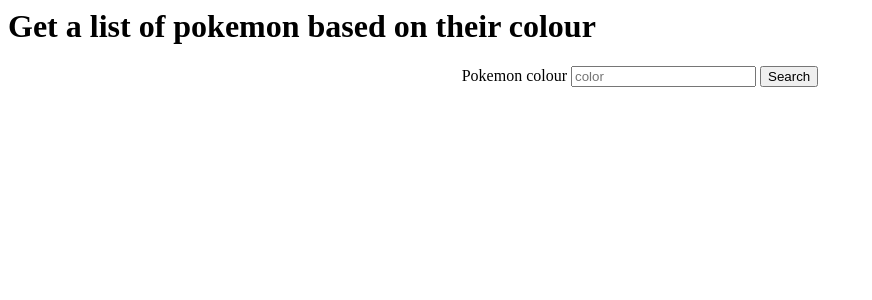
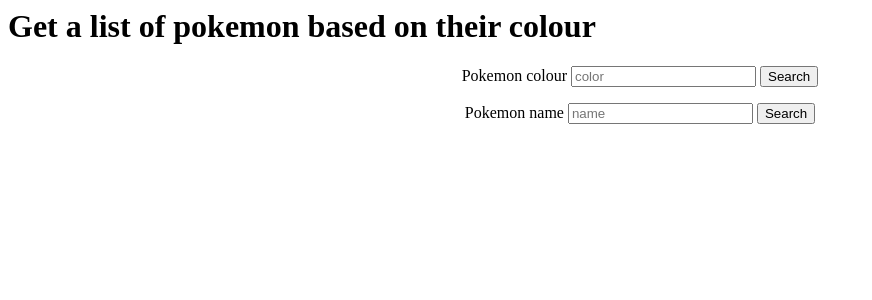
Before and after one commit to Blair-Young/100DaysOfWeb, a Flask app: page /pokemon in a window 1280 px wide. Shown: the top 300 px of the page, without its empty margins (0-872 px from the left). Run offline with Flask 2, Linux system fonts and the light colour scheme.

Commit message:
Day 17 HTML<>Flask logic plus mimic API call for form interaction practice

```diff
--- a/017-020-flask_apis/program/routes.py
+++ b/017-020-flask_apis/program/routes.py
@@ -23,17 +23,34 @@
 	pokemon = []
 	if request.method == 'POST' and 'pokecolour' in request.form:
 		colour = request.form.get('pokecolour')
-		print(colour)
 		pokemon = get_pokemon_based_on_color(colour)
-	return render_template('pokemon.html', pokemon=pokemon)
+		if pokemon:
+			return render_template('pokemon.html', pokemon=pokemon, error=None)
+		return render_template('pokemon.html', pokemon=None, error=400)
+	elif request.method == 'POST' and 'pokename' in request.form:
+		name = request.form.get('pokename')
+		coolpoke = get_is_it_a_cool_pokemon(name)
+		print(coolpoke)
+		return render_template('pokemon.html', coolpoke=coolpoke)
+	return render_template('pokemon.html')
+
 
 def get_pokemon_based_on_color(colour):
-	endpoint = f'https://pokeapi.co/api/v2/pokemon-color/{colour.lower()}/'
-	r = requests.get(endpoint)
-	pokemon = []
-	for i in r.json()['pokemon_species']:
-		pokemon.append(i['name'])
-	return pokemon
+	valid_colours = ['red', 'blue', 'brown', 'black', 'green', 'yellow']
+	if colour in valid_colours:
+		endpoint = f'https://pokeapi.co/api/v2/pokemon-color/{colour.lower()}/'
+		r = requests.get(endpoint)
+		pokemon = []
+		for i in r.json()['pokemon_species']:
+			pokemon.append(i['name'])
+		return pokemon
+
+def get_is_it_a_cool_pokemon(name):
+	print(name)
+	if name =='arcanine':
+		return 'yes'
+	return 'no'
+
 
 def get_chuck_quote():
 	r = requests.get('https://api.chucknorris.io/jokes/random')
--- a/017-020-flask_apis/program/templates/pokemon.html
+++ b/017-020-flask_apis/program/templates/pokemon.html
@@ -1,9 +1,15 @@
-{% extends "base.html" %} {% block content %}
+{% extends "base.html" %}
+{% block content %}
 <h1> Get a list of pokemon based on their colour </h1>
 <div>
 	<form class="mui-form" method="POST" action='/pokemon' style="text-align: center;">
 	<label for="pokecolour">Pokemon colour</label>
 	<input type="text" class="form-control" id="pokecolour" name="pokecolour" placeholder="color">
+	<button type="submit" class="mui-btn mui-btn-raised" value="submit">Search</button>
+	</form>
+	<form class="mui-form" method="POST" action='/pokemon' style="text-align: center;">
+		<label for="pokename">Pokemon name</label>
+		<input type="text" class="form-control" id="pokename" name="pokename" placeholder="name">
 		<button type="submit" class="mui-btn mui-btn-raised" value="submit">Search</button>
 	</form>
 </div>
@@ -28,22 +34,14 @@
     </table>
 	{% endif %}
 </div>
-<div>
-	{% if pokemon %}
-	<table class="mui-table mui-table--bordered">
-		<thead>
-		<tr>
-			<th>Pokemon</th>
-		</tr>
-		</thead>
-		<tbody>
-		{% for i in pokemon %}
-			<tr>
-				<td>{{ i }}</td>
-			</tr>
-		{% endfor %}
-		</tbody>
-	</table>
+<p>
+	{% if error %}
+	No pokemon with that colour
 	{% endif %}
-</div>
+</p>
+<p>
+	{% if coolpoke %}
+	{{ coolpoke }}
+	{% endif %}
+
 {% endblock %}
```
Lines whose indentation alone changed are shown as unchanged.
